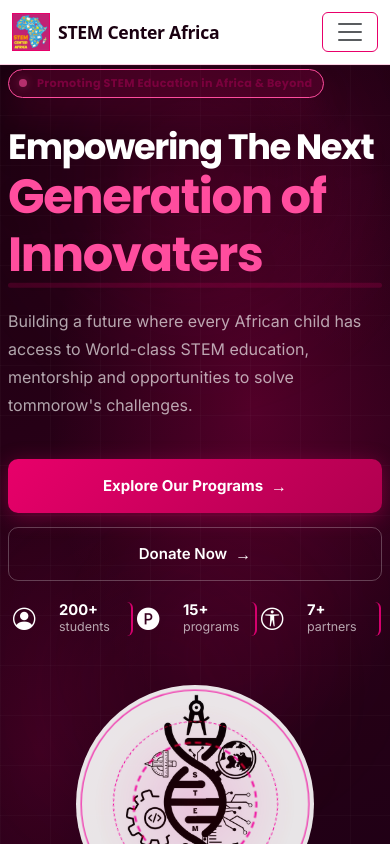
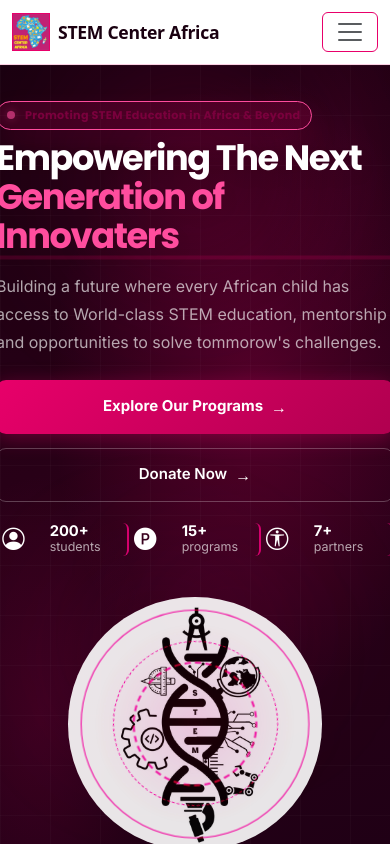
Before and after one commit to Wanga9802/STEMCENTERAFRICA_website, a React (Vite) app in the folder Stem-center-Africa/: page / in a window 390 px wide. Shown: the top 844 px of the page. Built offline with nearby package versions, Linux system fonts and the light colour scheme.

Commit message:
css changes

```diff
--- a/Stem-center-Africa/src/Styles/Herosection.css
+++ b/Stem-center-Africa/src/Styles/Herosection.css
@@ -25,13 +25,15 @@
 /* ── HERO WRAPPER ── */
 .sc-hero {
   position: relative;
-  min-height: 100vh;
+  min-height: auto;
   display: flex;
   flex-direction: column;
   justify-content: center;
   overflow: hidden;
   background: var(--sc-dark);
   font-family: var(--sc-ff-body);
+  padding-top: 20px;
+  padding-bottom: 20px;
 }
 
 /* ── ANIMATED BACKGROUND ── */
@@ -93,7 +95,8 @@
 .sc-hero__content {
   position: relative;
   z-index: 10;
-  padding: 0px 12px 0 !important;
+  padding-top: 8px !important;
+  padding-bottom: 8px !important;
 }
 
 /* ── BADGE ── */
@@ -111,7 +114,7 @@
   text-transform: none;
   padding: 2px 8px;
   border-radius: 999px;
-  margin-bottom: 1.75rem;
+  margin-bottom: 0.6rem;
   box-shadow: 0 16px 32px rgba(232, 0, 106, 0.12);
 }
 
@@ -134,15 +137,15 @@
   font-family: var(--sc-ff-display);
   font-size: 48px;
   font-weight: 700;
-  line-height: tight;
+  line-height: 1.1;
   color: var(--sc-headline);
-  margin-bottom: 1.5rem;
+  margin-bottom: 1rem;
   letter-spacing: -0.04em;
   text-shadow: 0 8px 24px rgba(9, 20, 33, 0.06);
 }
 
 .sc-hero__headline em {
-  font-style: var(--sc-ff-display);
+  font-style: normal;
   font-size: 48px;
   color: var(--sc-headline-highlight);
   position: relative;
@@ -168,7 +171,7 @@
   line-height: 1.75;
   color: var(--sc-text-muted);
   max-width: 520px;
-  margin-bottom: 2.5rem;
+  margin-bottom: 1.5rem;
 }
 
 /* ── CTA BUTTONS ── */
@@ -177,7 +180,7 @@
   align-items: center;
   gap: 14px;
   flex-wrap: wrap;
-  margin-bottom: 2.5rem;
+  margin-bottom: 1.5rem;
 }
 
 /* Primary CTA */
@@ -256,19 +259,15 @@
 }
 
 /* ── TRUST INDICATORS ── */
-
-
 .sc-trust__divider {
   width: 1px;
   height: 28px;
   background: rgba(255, 255, 255, 0.15);
 }
 
-
-
 .sc-trust__icon {
-   font-size: 1.8rem;
-   color: var(--sc-headline);
+  font-size: 1.8rem;
+  color: var(--sc-headline);
 }
 
 .sc-trust__text {
@@ -282,36 +281,32 @@
   margin: 0;
   display: inline;
 }
-.toto-toto{
+
+.toto-toto {
   border: none !important;
   border-right: 2px solid var(--sc-amber-dark) !important;
-
 }
 
 @media (max-width: 767px) {
   .sc-trust__icon {
     font-size: 1.4rem;
   }
-
   .sc-trust__text {
     font-size: 0.78rem;
     line-height: 1.2;
   }
-
   .sc-trust__text.strong {
     font-size: 0.92rem;
     display: inline-block;
   }
-
   .sc-trust__text + .sc-trust__text {
     display: block;
     margin-top: 0.08rem;
   }
-  .setu-setu{
+  .setu-setu {
     padding: 5px 5px !important;
   }
 }
-
 
 /* ── ILLUSTRATION PANEL ── */
 .sc-hero__visual {
@@ -339,6 +334,7 @@
   border: 1px dashed #E8006A;
   animation: ringRotate 20s linear infinite;
 }
+
 .sc-visual__ring--3 {
   width: 280px;
   height: 280px;
@@ -350,8 +346,6 @@
   .sc-visual__ring { width: 320px; height: 320px; }
   .sc-visual__ring--2 { width: 240px; height: 240px; }
 }
-
-
 
 @keyframes ringPulse {
   0%, 100% { transform: scale(1); opacity: 0.8; }
@@ -380,8 +374,6 @@
   position: relative;
   z-index: 5;
 }
-
-
 
 /* Floating stat cards on illustration */
 .sc-float-card {
@@ -491,8 +483,8 @@
 
 /* ── RESPONSIVE ── */
 @media (max-width: 991px) {
-  .sc-hero__content { padding: 100px 0 80px; }
-  .sc-hero__visual { margin-top: 3rem; }
+  .sc-hero__content { padding: 8px 0 !important; }
+  .sc-hero__visual { margin-top: 1rem; }
   .sc-float-card--a { top: 0; left: 0; }
   .sc-float-card--b { bottom: 0; right: 0; }
   .sc-float-card--c { display: none; }
@@ -509,6 +501,7 @@
 
 @media (max-width: 576px) {
   .sc-hero__headline { font-size: 2.2rem; }
+  .sc-hero__headline em { font-size: 2.2rem; }
   .sc-cta-group { flex-direction: column; align-items: flex-start; }
   .sc-btn-primary, .sc-btn-secondary { width: 100%; justify-content: center; }
   .sc-trust { gap: 12px; }
@@ -519,9 +512,13 @@
   }
 }
 
-
 /* ── MOBILE: Stack columns normally ── */
 @media (max-width: 767px) {
+
+  .sc-hero__content {
+    padding-top: 12px !important;
+    padding-bottom: 12px !important;
+  }
 
   .sc-hero .col-md-5 {
     position: relative;
@@ -535,7 +532,7 @@
   .sc-hero__visual {
     width: 100%;
     opacity: 1;
-    margin-top: 1.5rem;
+    margin-top: 1rem;
     justify-content: center;
   }
 
```
